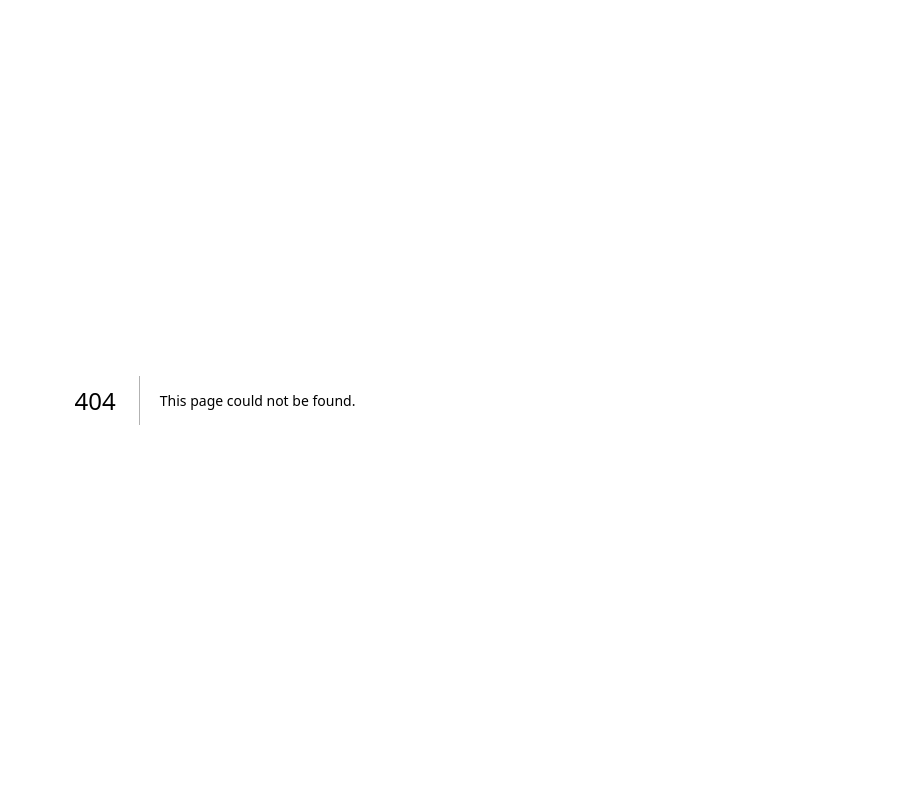
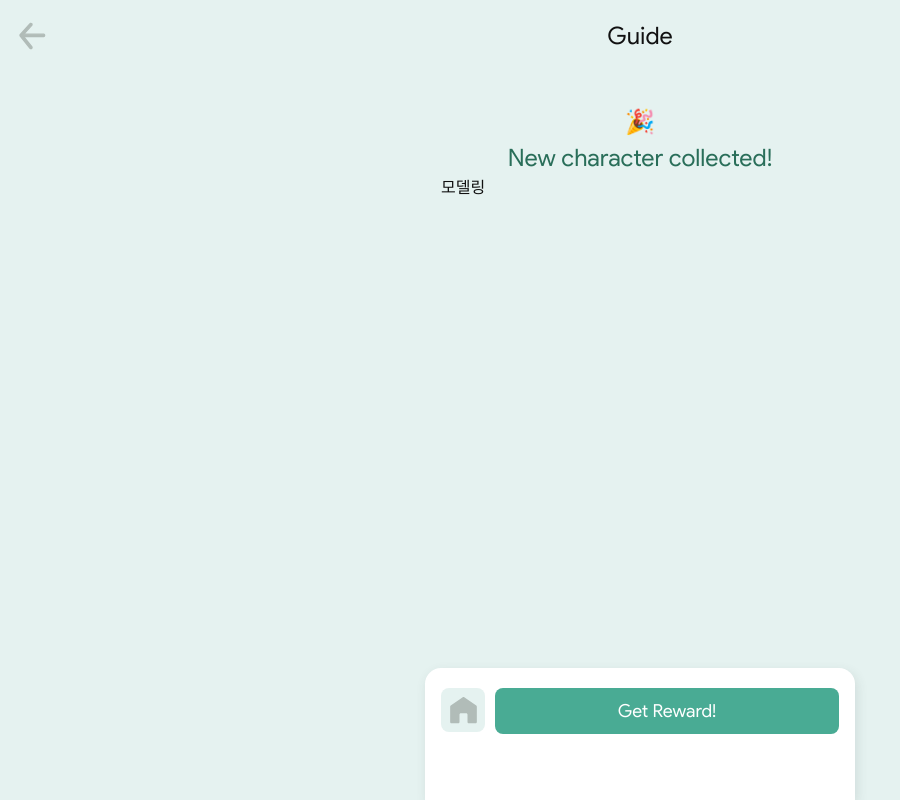
Before and after one commit to binny-buddy/binny-buddy-client, a Next.js app: page /result/newbinny in a window 1280 px wide. Before the commit this address had no page. Shown: the whole page, without its empty margins (0-900 px from the left). Built offline with nearby package versions, Linux system fonts and the light colour scheme.

Commit message:
design: 결과 - 새 캐릭터 획득 페이지 초안

```diff
--- a/src/app/(step)/layout.tsx
+++ b/src/app/(step)/layout.tsx
@@ -1,4 +1,5 @@
 import BottomButton from '@/components/Button/BottomButton';
+import SecondHeader from '@/components/Header/SecondHeader';
 
 export default function StepLayout({
   children,
@@ -6,8 +7,8 @@ export default function StepLayout({
   children: React.ReactNode;
 }>) {
   return (
-    <div>
-      <header>헤더</header>
+    <div className="pt-[104px] px-4">
+      <SecondHeader>Guide</SecondHeader>
       <>{children}</>
       <BottomButton />
     </div>
--- /dev/null
+++ b/src/app/(step)/result/newbinny/page.tsx
@@ -0,0 +1,16 @@
+import React from 'react';
+
+function page() {
+  return (
+    <div>
+      <section className="flex flex-col items-center text-XXL">
+        <p>🎉</p>
+        <p className={`text-center text-main-800`}>New character collected!</p>
+      </section>
+
+      <div>모델링</div>
+    </div>
+  );
+}
+
+export default page;
```
